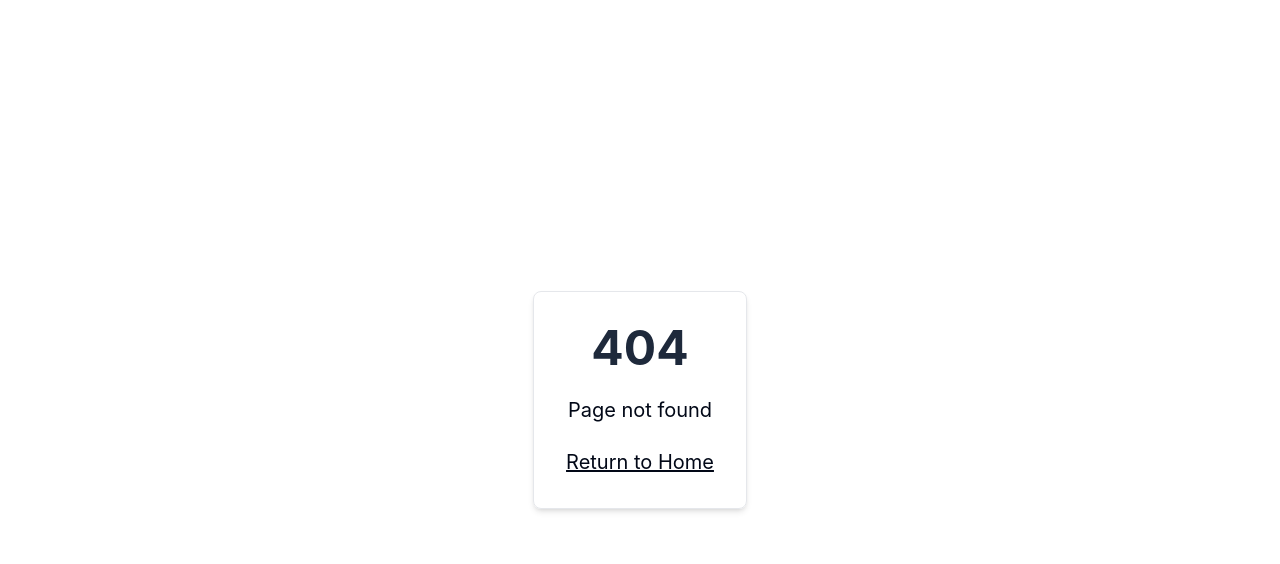
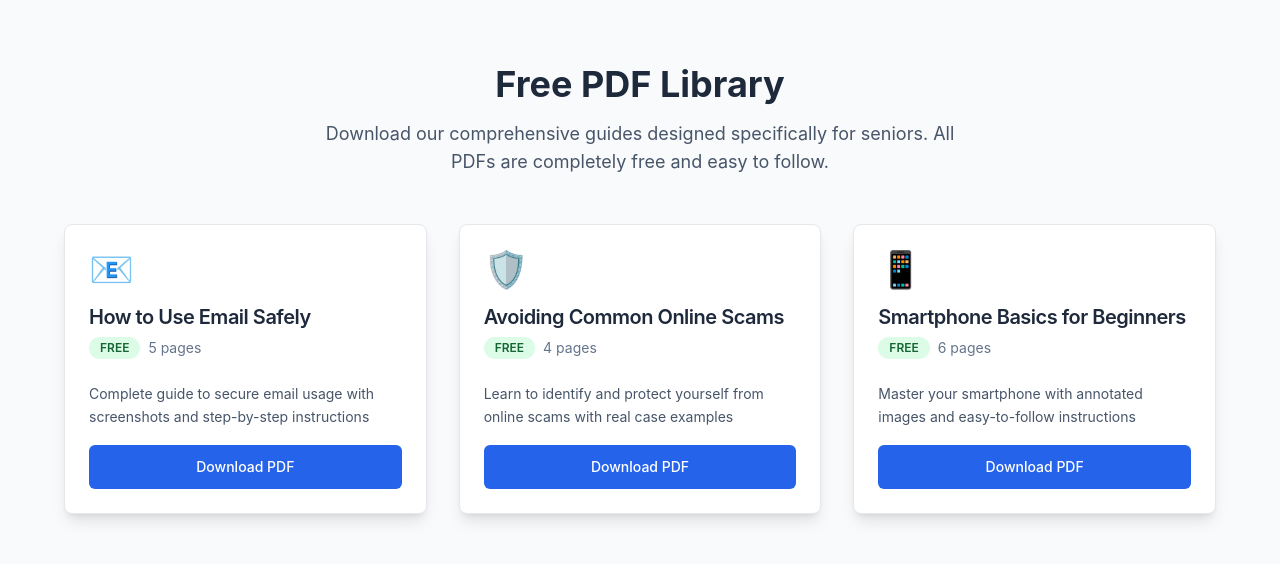
Before and after one commit to dannisherman/wiseguidepdf, a React (Vite) app: page /pdflibrary in a window 1280 px wide. Before the commit this address had no page. Shown: the top 564 px of the page. Built offline with nearby package versions, Linux system fonts and the light colour scheme.

Commit message:
Fix path import for Vite config

```diff
--- a/src/App.tsx
+++ b/src/App.tsx
@@ -9,6 +9,7 @@ import NotFound from "./pages/NotFound";
 import EmailSignup from './components/EmailSignup';
 import About from './pages/About';
 import Blog from './pages/Blog';
+import PDFLibrary from './components/PDFLibrary';
 
 const queryClient = new QueryClient();
 
@@ -22,6 +23,7 @@ const App = () => (
           <Routes>
             <Route path="/" element={<Index />} />
             <Route path="/signup" element={<EmailSignup />} />
+            <Route path="/pdflibrary" element={<PDFLibrary />} />
              <Route path="/about" element={<About />} /> {/* 👈 Add this line */}
             <Route path="*" element={<NotFound />} />
             <Route path="/blog" element={<Blog />} />
--- a/src/components/PDFLibrary.tsx
+++ b/src/components/PDFLibrary.tsx
@@ -10,23 +10,33 @@ const PDFLibrary: React.FC = () => {
       description: "Complete guide to secure email usage with screenshots and step-by-step instructions",
       pages: "5 pages",
       type: "free",
-      icon: "📧"
+      icon: "📧",
+      url: "/pdfs/how-to-use-email-safely.pdf"
     },
     {
       title: "Avoiding Common Online Scams",
       description: "Learn to identify and protect yourself from online scams with real case examples",
       pages: "4 pages",
       type: "free",
-      icon: "🛡️"
+      icon: "🛡️",
+      url: "/pdfs/avoiding-online-scams.pdf"
     },
     {
       title: "Smartphone Basics for Beginners",
       description: "Master your smartphone with annotated images and easy-to-follow instructions",
       pages: "6 pages",
       type: "free",
-      icon: "📱"
+      icon: "📱",
+      url: "/pdfs/smartphone-basics.pdf"
     }
   ];
+
+  const handleDownload = (url: string) => {
+    const confirm = window.confirm("Would you like to download this PDF?");
+    if (confirm) {
+      window.open(url, "_blank");
+    }
+  };
 
   return (
     <div className="py-16 px-4 bg-gray-50">
@@ -60,6 +70,7 @@ const PDFLibrary: React.FC = () => {
                 </CardDescription>
                 <Button
                   className="w-full bg-blue-600 hover:bg-blue-700 text-white"
+                  onClick={() => handleDownload(pdf.url)}
                 >
                   Download PDF
                 </Button>
```
